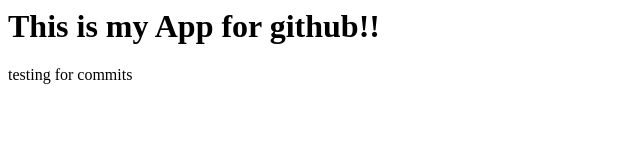
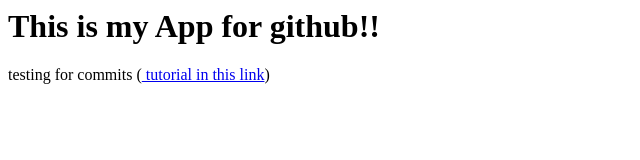
Before and after one commit to sheikhamxa8248/myappsample, a plain HTML site: page index.html in a window 1280 px wide. Shown: the whole page, without its empty margins (0-640 px from the left). Drawn offline with Linux system fonts and the light colour scheme.

Commit message:
added youtube link

```diff
--- a/index.html
+++ b/index.html
@@ -4,6 +4,12 @@
   </head>
   <body>
     <h1>This is my App for github!!</h1>
-    <p>testing for commits</p>
+    <p>
+      testing for commits (<a
+        href="https://www.youtube.com/watch?v=SWYqp7iY_Tc"
+      >
+        tutorial in this link</a
+      >)
+    </p>
   </body>
 </html>
```
